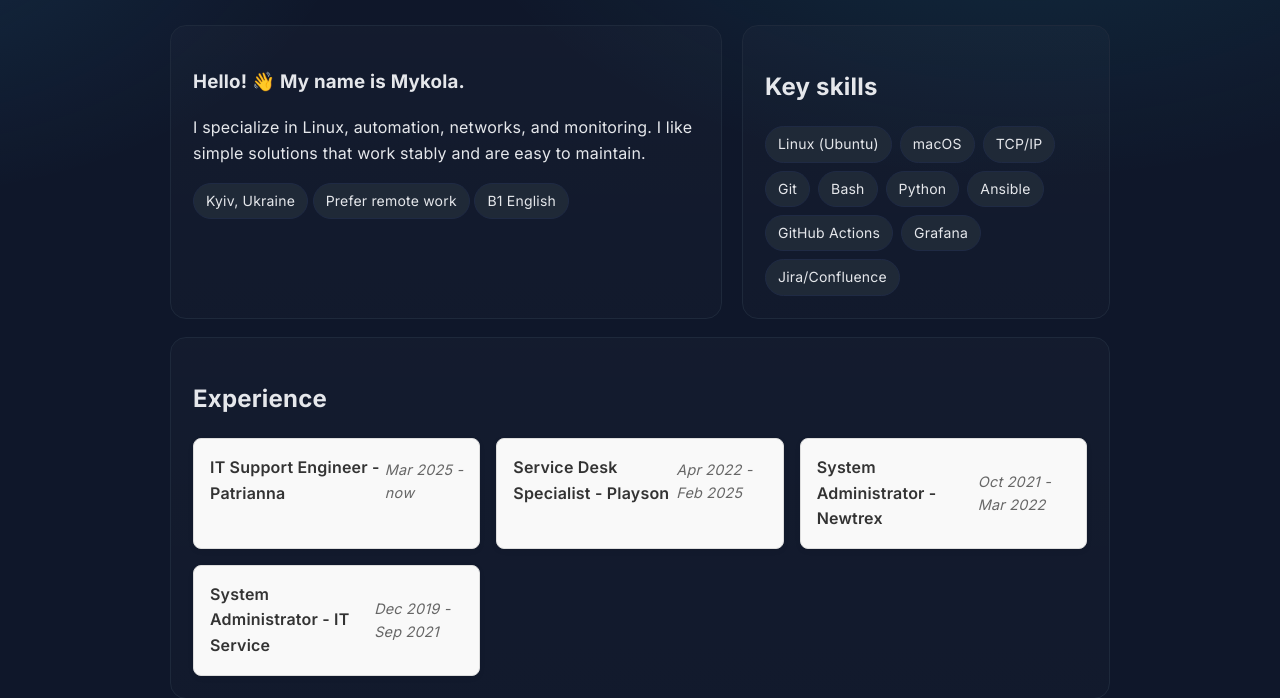
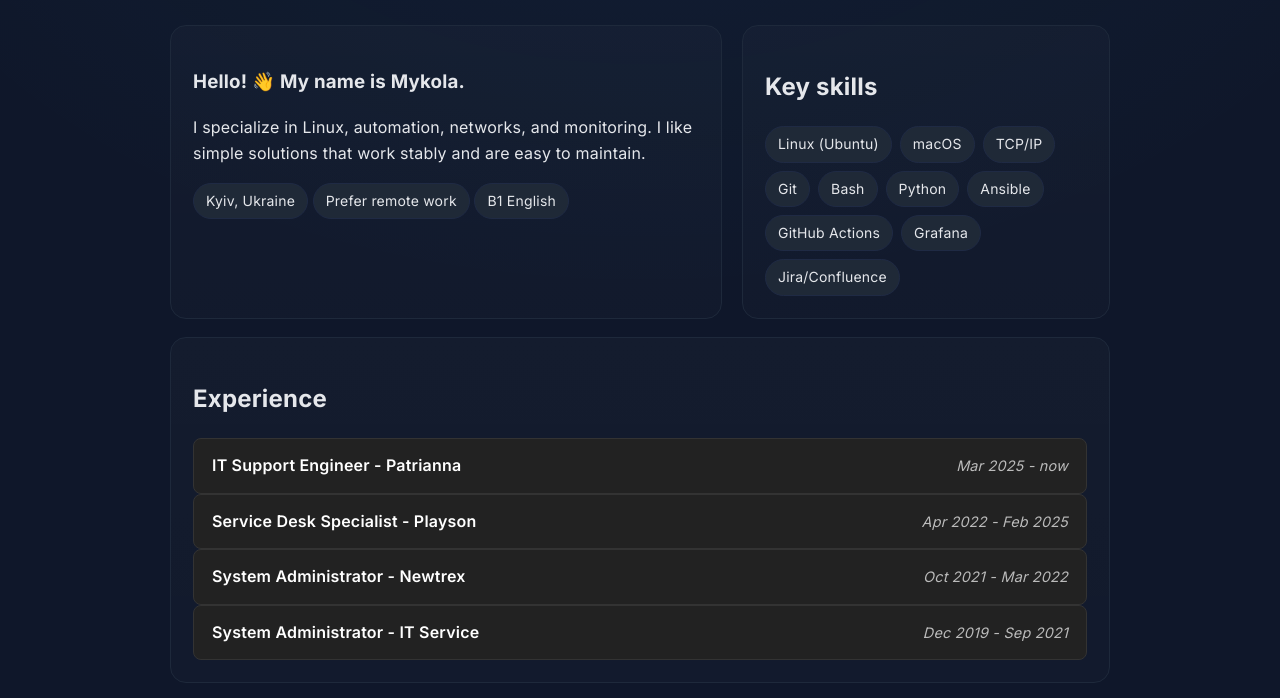
Before and after one commit to myarmola/myarmola.github.io, a plain HTML site: page index.html in a window 1280 px wide. Shown: the part 99-797 px from the top of the page. Drawn offline with Linux system fonts and the light colour scheme.

Commit message:
some layout fixes

```diff
--- a/styles.css
+++ b/styles.css
@@ -18,8 +18,7 @@ html, body {
 }
 body {
   margin: 0;
-  background: radial-gradient(1000px 600px at 80% -10%, rgba(34,211,238,.12), transparent 60%),
-              radial-gradient(800px 500px at -10% 0%, rgba(56,189,248,.12), transparent 60%),
+  background: radial-gradient(1200px 800px at 50% -20%, rgba(56,189,248,.05), transparent 70%),
               var(--bg);
   color: var(--text);
   font-family: Inter, system-ui, -apple-system, Segoe UI, Roboto, Helvetica, Arial, sans-serif;
@@ -106,25 +105,24 @@ header {
   padding: 22px;
 }
 
-.exp-grid {
-  display: grid;
-  grid-template-columns: repeat(auto-fit, minmax(280px, 1fr));
-  gap: 16px;
+.exp-list {
+  display: flex;
+  flex-direction: column;
+  gap: 12px; /* відстань між блоками */
   margin-top: 12px;
 }
 
 .exp-item {
-  background: #f9f9f9;
-  border: 1px solid #ddd;
+  background: #222; /* той самий темний фон, що й інші картки */
+  border: 1px solid #333;
   border-radius: 8px;
-  padding: 16px;
-  box-shadow: 0 2px 6px rgba(0,0,0,0.05);
-  transition: transform 0.2s, box-shadow 0.2s;
+  padding: 14px 18px;
+  transition: background-color 0.2s, transform 0.2s;
 }
 
 .exp-item:hover {
-  transform: translateY(-3px);
-  box-shadow: 0 4px 10px rgba(0,0,0,0.1);
+  background-color: #2a2a2a;
+  transform: translateX(4px); /* легкий ефект при наведенні */
 }
 
 .exp-top {
@@ -136,12 +134,12 @@ header {
 .company {
   font-weight: 600;
   font-size: 1rem;
-  color: #333;
+  color: #fff; /* світлий текст */
 }
 
 .period {
   font-size: 0.9rem;
-  color: #666;
+  color: #bbb;
   font-style: italic;
 }
 
```
